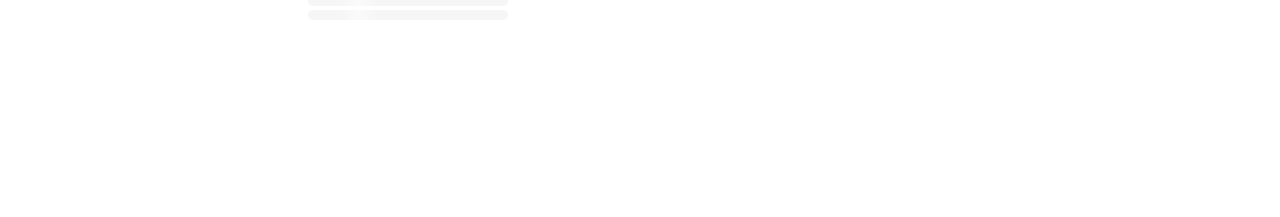
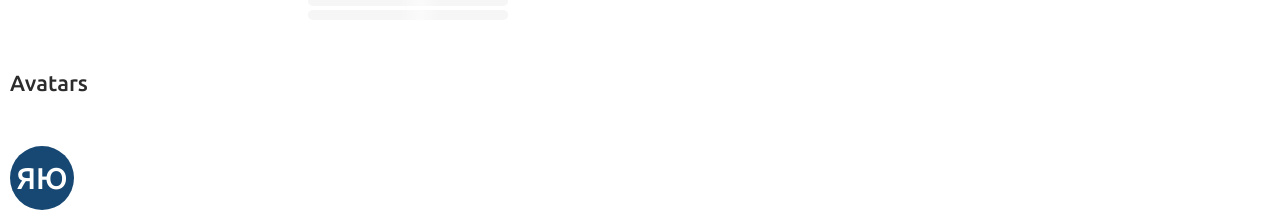
Before and after one commit to INDEX-PROJECTS/cleex-web, a Next.js app: page /kit in a window 1280 px wide. Shown: the part 3756-3973 px from the top of the page. Before the commit the page ends 3786 px from the top, so only its background shows below. Built offline with nearby package versions, Linux system fonts and the light colour scheme.

Commit message:
feat(kit): add avatar component

```diff
--- a/src/pages/Kit/ui/Kit.tsx
+++ b/src/pages/Kit/ui/Kit.tsx
@@ -1,5 +1,6 @@
 "use client";
 
+import type { ChangeEvent } from "react";
 /* eslint-disable import/no-internal-modules */
 import React, { useCallback, useState } from "react";
 import { CSSTransition } from "react-transition-group";
@@ -10,6 +11,7 @@
 import ArrowBackIcon from "@/shared/assets/icons/ArrowIcon.svg";
 import { Checkbox } from "@/shared/ui/Checkbox/Checkbox";
 
+import type { TabItem } from "@/shared/ui/Tabs/Tabs";
 import { Tabs } from "@/shared/ui/Tabs/Tabs";
 import { Loader, ThemeLoader } from "@/shared/ui/Loader/Loader";
 import { HStack, VStack } from "@/shared/ui/Stack";
@@ -22,8 +24,7 @@
 import AnnouncementsGrid from "@/shared/ui/AnnouncementsGrid/AnnouncementsGrid.tsx";
 import { AnnouncementCard } from "@/entities/announcement";
 import styles from "./Kit.module.scss";
-import type { ChangeEvent } from "react";
-import type { TabItem } from "@/shared/ui/Tabs/Tabs";
+import Avatar, { AvatarSize } from "@/shared/ui/Avatar/Avatar.tsx";
 
 const tabs: TabItem[] = [
   { value: "Логин", content: "Логин" },
@@ -518,6 +519,19 @@
           </VStack>
         </VStack>
       </HStack>
+
+      <Text
+        gap="0"
+        title="Avatars"
+        variant={TextVariant.SUBTITLE}
+      />
+
+      <HStack>
+        <Avatar
+          name="Ян Юшков"
+          size={AvatarSize.SIZE64}
+        />
+      </HStack>
     </VStack>
   );
 };
--- /dev/null
+++ b/src/shared/ui/Avatar/Avatar.module.scss
@@ -0,0 +1,45 @@
+.avatar {
+  border-radius: 100%;
+  background: red;
+  display: flex;
+  align-items: center;
+  justify-content: center;
+  color: var(--color-white)
+}
+
+.size-32 {
+  width: 32px;
+  height: 32px;
+  font-weight: 500;
+  font-size: 16px;
+  line-height: 18px;
+  text-align: center;
+}
+
+.size-48 {
+  width: 48px;
+  height: 48px;
+  font-weight: 500;
+  font-size: 22px;
+  line-height: 26px;
+  text-align: center;
+}
+
+.size-64 {
+  width: 64px;
+  height: 64px;
+  font-weight: 500;
+  font-size: 30px;
+  line-height: 34px;
+  text-align: center;
+}
+
+.size-88 {
+  width: 88px;
+  height: 88px;
+  font-size: 40px;
+  font-weight: 500;
+  line-height: 48px;
+  text-align: center;
+
+}
--- /dev/null
+++ b/src/shared/ui/Avatar/Avatar.tsx
@@ -0,0 +1,52 @@
+import { memo } from "react";
+import clsx from "clsx";
+import { getUppercaseFirstLetter } from "@/shared/utils/getUppercaseFirstLetter/getUppercaseFirstLetter.ts";
+import { stringToColor } from "@/shared/utils/stringToColor/stringToColor.ts";
+import styles from "./Avatar.module.scss";
+import type { FC } from "react";
+import type { Mods } from "@/shared/types";
+
+export enum AvatarSize {
+  SIZE32 = "size-32",
+  SIZE48 = "size-48",
+  SIZE64 = "size-64",
+  SIZE88 = "size-88",
+}
+
+interface AvatarProps {
+  name: string;
+  size?: AvatarSize;
+  className?: string;
+}
+
+const Avatar: FC<AvatarProps> = ({
+  name,
+  className,
+  size = AvatarSize.SIZE48,
+  ...props
+}) => {
+  const splitName = name.split(" ");
+  const firstName = splitName[0] || "";
+  const lastName = splitName[1] || "";
+
+  const formatFirstName = getUppercaseFirstLetter(firstName);
+  const formatLastName = getUppercaseFirstLetter(lastName);
+
+  const title = `${formatFirstName}${formatLastName}`.trim();
+  const backgroundColor = stringToColor(`${firstName} ${lastName}`.trim());
+
+  const mods: Mods = {
+    [styles[size]]: true,
+  };
+
+  return (
+    <div
+      style={{ backgroundColor: `${backgroundColor}` }}
+      className={clsx(styles.avatar, mods, [className])}
+      {...props}>
+      {title}
+    </div>
+  );
+};
+
+export default memo(Avatar);
--- /dev/null
+++ b/src/shared/utils/getUppercaseFirstLetter/getUppercaseFirstLetter.ts
@@ -0,0 +1,6 @@
+export const getUppercaseFirstLetter = (letter: string) => {
+  if (!letter) {
+    return "";
+  }
+  return `${letter[0].toUpperCase()}`;
+};
--- /dev/null
+++ b/src/shared/utils/stringToColor/stringToColor.ts
@@ -0,0 +1,18 @@
+export const stringToColor = (str: string) => {
+  let hash = 0;
+  let color = "#";
+  let i;
+  let value;
+  if (!str) {
+    return color + "00A0AB";
+  }
+  const strLength = str.length;
+  for (i = 0; i < strLength; i++) {
+    hash = str.charCodeAt(i) + ((hash << 5) - hash);
+  }
+  for (i = 0; i < 3; i++) {
+    value = (hash >> (i * 8)) & 0xff;
+    color += ("00" + value.toString(12)).substr(-2);
+  }
+  return color;
+};
```
